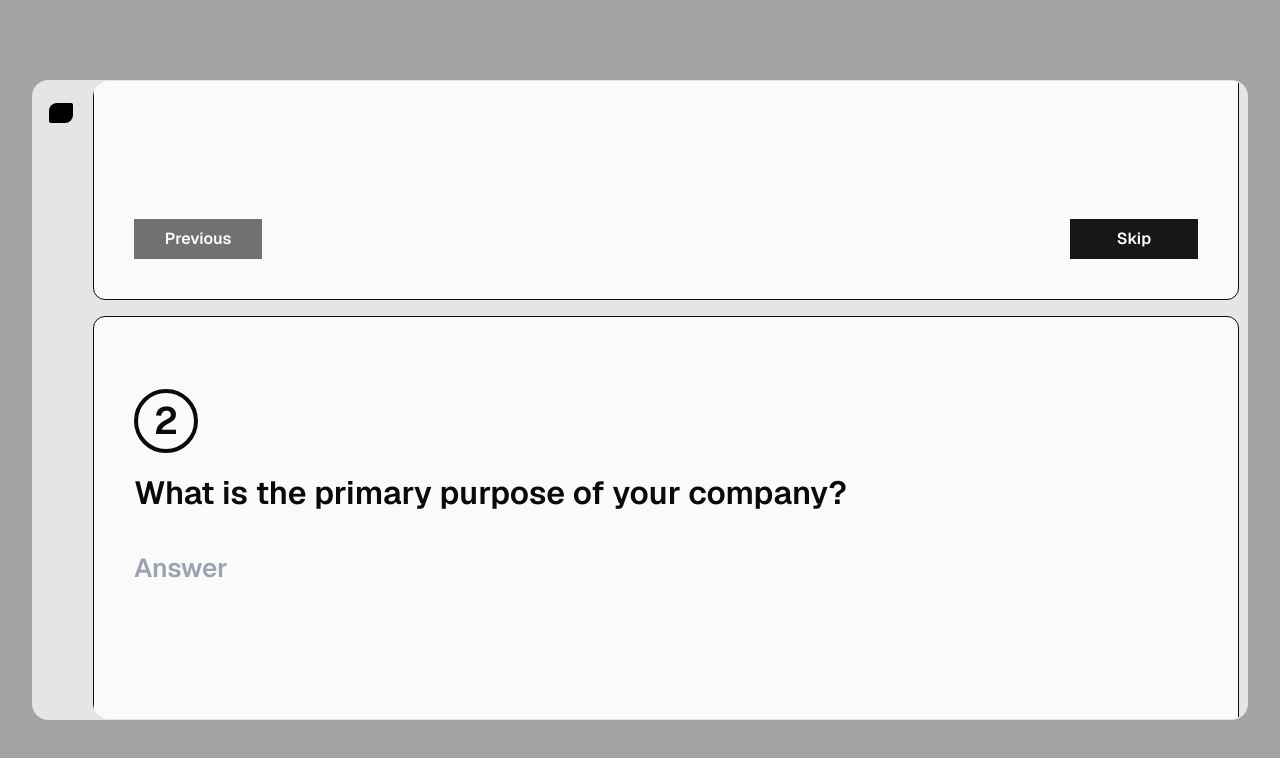
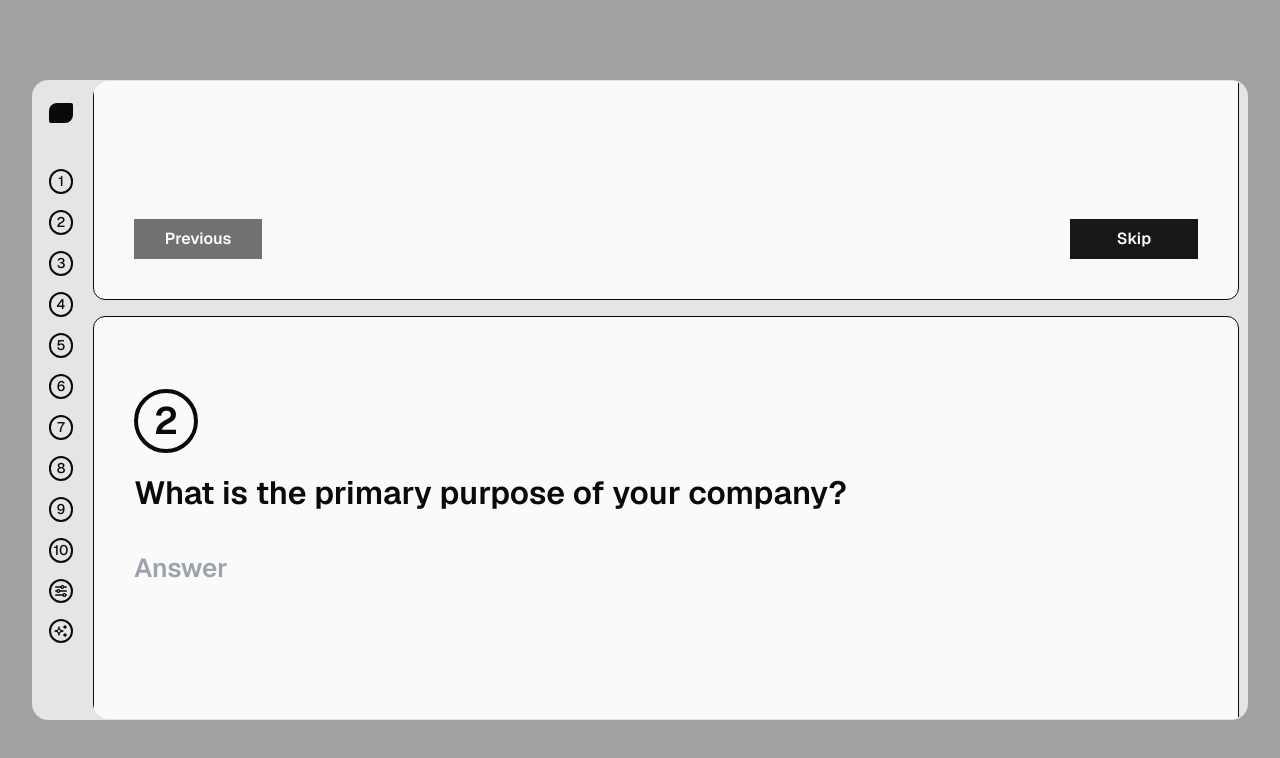
Before and after one commit to webdevsk/vision-statement-generator-tool-with-gemini, a Next.js app: page / in a window 1280 px wide. Shown: the top 758 px of the page. Built offline with nearby package versions, Linux system fonts and the light colour scheme.

Commit message:
Done with Sidebar buttons

```diff
--- a/src/app/(root)/carousel.jsx
+++ b/src/app/(root)/carousel.jsx
@@ -3,16 +3,15 @@ import { Slider } from "@/components/ui/slider"
 import { questions } from "@/data/questions"
 import { useEmblaPrevNextButtons } from "@/hooks/use-embla-prev-next-button"
 import { IconAdjustmentsHorizontal, IconSparkles } from "@tabler/icons-react"
-import useEmblaCarousel from "embla-carousel-react"
 import { useEffect, useState } from "react"
 
-export function EmblaCarousel({ options = { axis: "y", watchDrag: false } }) {
+export function EmblaCarousel({ embla }) {
+  const [emblaRef, emblaApi] = embla
   // Creating a tuple with questions and answers
   const [promptData, setPromptData] = useState(questions.map(q => [q, ""]))
   const [config, setConfig] = useState({})
 
   // init embla
-  const [emblaRef, emblaApi] = useEmblaCarousel(options)
   const {
     prevBtnDisabled,
     nextBtnDisabled,
--- a/src/app/(root)/clientapp.js
+++ b/src/app/(root)/clientapp.js
@@ -5,8 +5,11 @@ import { getGeminiResponse } from "@/actions/get-gemini-response"
 import { EmblaCarousel } from "./carousel"
 import { SidebarContainer } from "./sidebar-container"
 import { MainContainer } from "./main-container"
+import useEmblaCarousel from "embla-carousel-react"
 
-export function ClientApp() {
+export default function ClientApp() {
+    const embla = useEmblaCarousel({ axis: "y", watchDrag: false })
+
     async function getResponse() {
         const res = await getGeminiResponse({ prompt: prompt })
         setResponse(res.data)
@@ -17,9 +20,9 @@ export function ClientApp() {
             className={cn(
                 "lg:rounded-2xl flex flex-col lg:flex-row bg-gray-100 dark:bg-neutral-800 w-full flex-1 max-w-7xl mx-auto border border-neutral-200 dark:border-neutral-700 h-dvh overflow-hidden lg:h-[min(80dvh,_56rem)] lg:mt-[10dvh] [--sidebar-color:theme(colors.neutral.200)] dark:[--sidebar-color:theme(colors.neutral.800)]"
             )}>
-            <SidebarContainer />
+            <SidebarContainer embla={embla} />
             <MainContainer>
-                <EmblaCarousel />
+                <EmblaCarousel embla={embla} />
             </MainContainer>
         </div>
     )
--- a/src/app/(root)/page.js
+++ b/src/app/(root)/page.js
@@ -1,9 +1,18 @@
-import { ClientApp } from "./clientapp"
+import dynamic from 'next/dynamic'
+import { Suspense } from 'react'
+
+const ClientApp = dynamic(() => import('./clientapp'), {
+  ssr: false,
+})
 
 export default function HomePage() {
   return <section>
     <div className="container">
-      <ClientApp />
+      <Suspense fallback={
+        <div className="lg:rounded-2xl flex animate-pulse flex-col lg:flex-row bg-gray-100 dark:bg-neutral-800 w-full flex-1 max-w-7xl mx-auto border border-neutral-200 dark:border-neutral-700 h-dvh overflow-hidden lg:h-[min(80dvh,_56rem)] lg:mt-[10dvh] [--sidebar-color:theme(colors.neutral.200)] dark:[--sidebar-color:theme(colors.neutral.800)]"></div>
+      }>
+        <ClientApp />
+      </Suspense>
     </div>
   </section>
 }
--- a/src/app/(root)/sidebar-container.jsx
+++ b/src/app/(root)/sidebar-container.jsx
@@ -1,10 +1,18 @@
 "use client"
-import { Sidebar, SidebarBody, SidebarLink } from "@/components/ui/sidebar"
+import { Sidebar, SidebarBody, SidebarButton } from "@/components/ui/sidebar"
+import { questions } from "@/data/questions"
+import { useEmblaPagination } from "@/hooks/use-embla-pagination"
+import { cn } from "@/lib/utils"
+import { IconAdjustmentsHorizontal, IconSparkles } from "@tabler/icons-react"
 import { motion } from "framer-motion"
 import { useState } from "react"
 
-export function SidebarContainer() {
+export function SidebarContainer({ embla }) {
   const [open, setOpen] = useState(false)
+
+  const [_, emblaApi] = embla
+  const { selectedIndex, scrollSnaps, onButtonClick } =
+    useEmblaPagination(emblaApi)
 
   return (
     <>
@@ -14,11 +22,58 @@ export function SidebarContainer() {
       >
         <SidebarBody className="justify-between gap-10">
           <div className="flex flex-col flex-1 overflow-y-auto overflow-x-hidden">
-            <Logo open={open} />
-            <div className="mt-8 flex flex-col gap-2">
-              {/* {links.map((link, idx) => (
-                                <SidebarLink key={idx} link={link} />
-                            ))} */}
+            <Logo
+              open={open}
+              onClick={() => onButtonClick(0)}
+            />
+            <div className="mt-8 flex flex-col">
+              {questions.map((question, i) => (
+                <SidebarButton
+                  key={i}
+                  label={question}
+                  onClick={() => onButtonClick(i + 1)}
+                  icon={
+                    <div
+                      className={cn(
+                        "border-2 border-current rounded-full grid place-items-center variant-small min-w-6 aspect-square",
+                        selectedIndex === i + 1 && "bg-current *:invert"
+                      )}
+                    >
+                      <span>{i + 1}</span>
+                    </div>
+                  }
+                />
+              ))}
+              <SidebarButton
+                label="Config"
+                active={selectedIndex === 11}
+                onClick={() => onButtonClick(11)}
+                icon={
+                  <div
+                    className={cn(
+                      "border-2 border-current rounded-full grid place-items-center variant-small min-w-6 aspect-square",
+                      selectedIndex === 11 && "bg-current *:invert"
+                    )}
+                  >
+                    <IconAdjustmentsHorizontal size={16} />
+                  </div>
+                }
+              />
+              <SidebarButton
+                label="Result"
+                active={selectedIndex === 12}
+                onClick={() => onButtonClick(12)}
+                icon={
+                  <div
+                    className={cn(
+                      "border-2 border-current rounded-full grid place-items-center variant-small min-w-6 aspect-square",
+                      selectedIndex === 12 && "bg-current *:invert"
+                    )}
+                  >
+                    <IconSparkles size={16} />
+                  </div>
+                }
+              />
             </div>
           </div>
           <div>{/* Theme toggler */}</div>
@@ -28,10 +83,13 @@ export function SidebarContainer() {
   )
 }
 
-export const Logo = open => {
+export const Logo = (open, ...rest) => {
   return (
-    <div className="font-normal flex space-x-2 items-center text-sm text-black py-1 relative z-20">
-      <div className="h-5 w-6 bg-black dark:bg-white rounded-br-lg rounded-tr-sm rounded-tl-lg rounded-bl-sm flex-shrink-0" />
+    <button
+      className="font-normal flex space-x-2 items-center text-sm text-current py-1 relative z-20"
+      {...rest}
+    >
+      <div className="h-5 w-6 bg-current  rounded-br-lg rounded-tr-sm rounded-tl-lg rounded-bl-sm flex-shrink-0" />
       {open && (
         <motion.span
           initial={{ opacity: 0 }}
@@ -41,16 +99,6 @@ export const Logo = open => {
           Purpose Foundry
         </motion.span>
       )}
-    </div>
+    </button>
   )
 }
-
-// const links = [
-//     {
-//         label: "Dashboard",
-//         href: "#",
-//         icon: (
-//             <IconBrandTabler className="text-neutral-700 dark:text-neutral-200 h-5 w-5 flex-shrink-0" />
-//         ),
-//     },
-// ]
--- a/src/components/ui/sidebar.jsx
+++ b/src/components/ui/sidebar.jsx
@@ -82,13 +82,13 @@ export const MobileSidebar = ({ className, children, ...props }) => {
     <>
       <div
         className={cn(
-          "h-10 px-4 py-4 flex flex-row lg:hidden  items-center justify-between bg-[--sidebar-color] w-full"
+          "h-10 px-4 py-4 flex flex-row lg:hidden items-center justify-between bg-[--sidebar-color] w-full"
         )}
         {...props}
       >
-        <div className="flex justify-end z-20 w-full">
+        <div className="flex justify-end z-20  w-full">
           <IconMenu2
-            className="text-neutral-800 dark:text-neutral-200"
+            className="text-neutral-800  dark:text-neutral-200"
             onClick={() => setOpen(!open)}
           />
         </div>
@@ -108,7 +108,7 @@ export const MobileSidebar = ({ className, children, ...props }) => {
               )}
             >
               <div
-                className="absolute right-10 top-10 z-50 text-neutral-800 dark:text-neutral-200"
+                className="absolute right-10  top-10 z-50 text-neutral-800 dark:text-neutral-200"
                 onClick={() => setOpen(!open)}
               >
                 <IconX />
@@ -146,3 +146,27 @@ export const SidebarLink = ({ link, className, ...props }) => {
     </Link>
   )
 }
+
+export const SidebarButton = ({ icon, label, className, ...props }) => {
+  const { open, animate } = useSidebar()
+  return (
+    <button
+      className={cn(
+        "flex items-center justify-start gap-2  group/sidebar py-2",
+        className
+      )}
+      {...props}
+    >
+      {icon}
+      <motion.span
+        animate={{
+          display: animate ? (open ? "inline-block" : "none") : "inline-block",
+          opacity: animate ? (open ? 1 : 0) : 1
+        }}
+        className="variant-p font-normal group-hover/sidebar:translate-x-1 transition duration-150 whitespace-pre inline-block !p-0 !m-0"
+      >
+        {label}
+      </motion.span>
+    </button>
+  )
+}
--- a/src/hooks/use-embla-pagination.jsx
+++ b/src/hooks/use-embla-pagination.jsx
@@ -4,7 +4,7 @@ export const useEmblaPagination = emblaApi => {
   const [selectedIndex, setSelectedIndex] = useState(0)
   const [scrollSnaps, setScrollSnaps] = useState([])
 
-  const onDotButtonClick = useCallback(
+  const onButtonClick = useCallback(
     index => {
       if (!emblaApi) return
       emblaApi.scrollTo(index)
@@ -31,6 +31,6 @@ export const useEmblaPagination = emblaApi => {
   return {
     selectedIndex,
     scrollSnaps,
-    onDotButtonClick
+    onButtonClick
   }
 }
```
